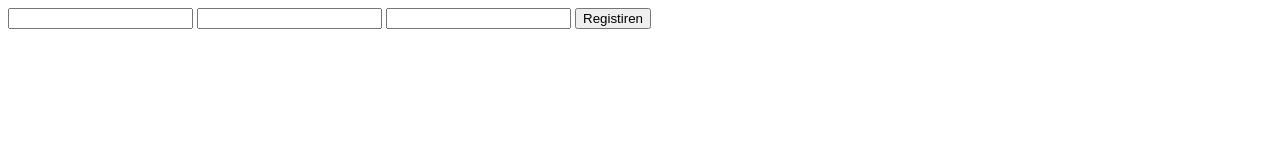
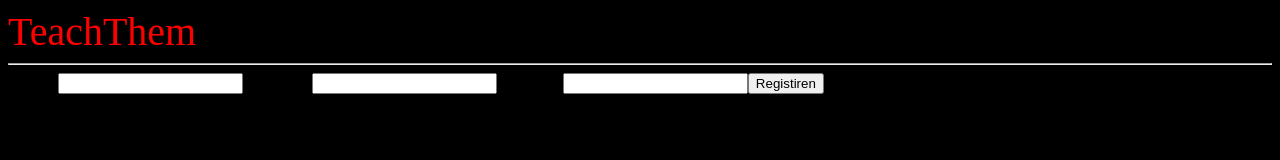
Before and after one commit to Conner007/TeachThem, a plain HTML site: page sign up.html in a window 1280 px wide. Drawn offline with Linux system fonts and the light colour scheme.

Commit message:
make digsein for sign up

```diff
--- a/sign up.css
+++ b/sign up.css
@@ -0,0 +1,25 @@
+body {
+    background-color: black;
+}
+
+button {
+    background-color: black;
+    width: 100px;
+    height: 30px;
+    font-size: 15px;
+    margin-left: 19px;
+}
+
+a {
+    text-decoration: none;
+    color: red;
+}
+
+.header {
+    color: red ;
+    font-size: 40px;
+}
+
+.form_anmeldung {
+    display: flex;
+}
--- a/sign up.html
+++ b/sign up.html
@@ -9,10 +9,20 @@
   </head>
   <body>
 
-    <form>
-      <input type="email" name="" id="">
-      <input type="text" name="" id="">
-      <input type="password" name="" id="">
+    <div class="bar">
+      <div class="header">
+        <header>
+          <a link href="index.html">TeachThem</a>
+        </header>
+      </div>
+    </div>
+
+    <hr>
+
+    <form class="form_anmeldung">
+      E-Mail: <input type="email" value="" id="">
+      Username: <input type="text" id="">
+      Password: <input type="password" id="">
       <input type="submit" value="Registiren">
     </form>
 
```
Also changed, not shown: index.html (+1 -3 lines).
